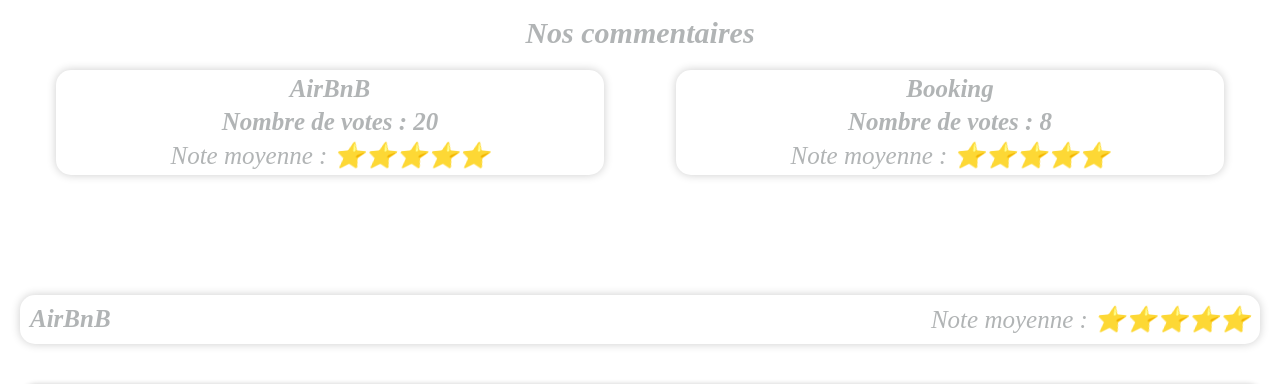
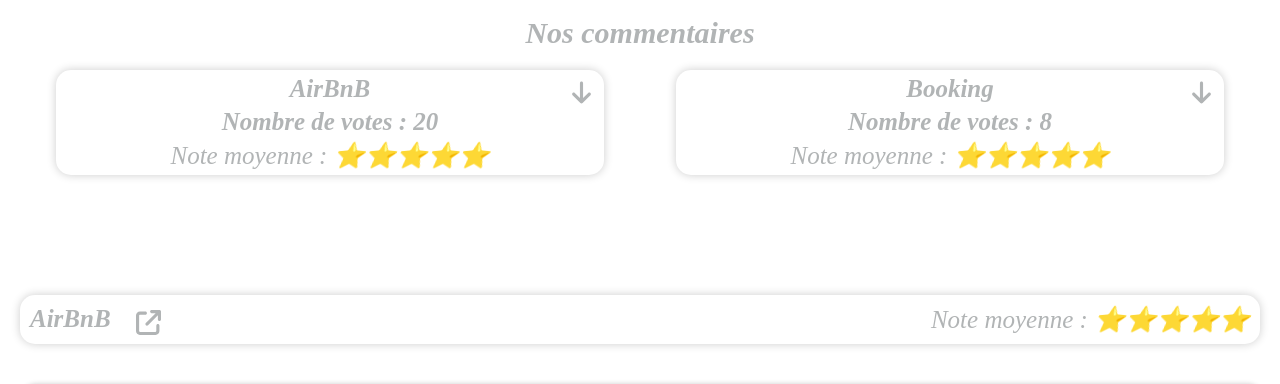
Before and after one commit to AlibertJimmy/Lesboisflottes, a React (Create React App) app: page /Comment in a window 1280 px wide. Shown: the part 184-568 px from the top of the page. Built offline with nearby package versions, Linux system fonts and the light colour scheme.

Commit message:
Added Icon in comments to improve user experience and indicates links

```diff
--- a/src/components/Comment/averageRating.jsx
+++ b/src/components/Comment/averageRating.jsx
@@ -1,6 +1,7 @@
 // Import React Libraries
 import React from 'react';
 import { useTranslation } from 'react-i18next';
+import { faExternalLink } from '@fortawesome/free-solid-svg-icons';
 
 // Import PropTypes
 import PropTypes from 'prop-types';
@@ -16,6 +17,7 @@
   StarScaleContainer, StyledP1
 } from '../../utils/style/js/CommentStyle';
 import { StyledLink } from '../../utils/style/js/LinkStyle';
+import { IconContainerOut, StyledIcon } from '../../utils/style/js/IconStyle';
 
 function AverageRatingItem ({ webSite }) {
   const { t } = useTranslation();
@@ -28,6 +30,7 @@
           target="_blank" rel="noopener noreferrer">
           <AverageRatingContainer id={`averageRatingContainer${webSite.name}`}>
             <WebSiteNameContainer id={`webSiteNameContainer${webSite.name}`}>
+              <IconContainerOut><StyledIcon icon={faExternalLink}/></IconContainerOut>
               <CommentTitle>{webSite.name}</CommentTitle>
             </WebSiteNameContainer>
             <StarScaleContainer id={`starScaleContainer${webSite.name}`}>
--- a/src/components/Comment/commentPresentation.jsx
+++ b/src/components/Comment/commentPresentation.jsx
@@ -1,6 +1,7 @@
 // Import React Libraries
 import React from 'react';
 import { useTranslation } from 'react-i18next';
+import { faArrowDown } from '@fortawesome/free-solid-svg-icons';
 
 // Import PropTypes
 import PropTypes from 'prop-types';
@@ -16,6 +17,7 @@
   StyledP1
 } from '../../utils/style/js/CommentStyle';
 import { StyledHashLink } from '../../utils/style/js/LinkStyle';
+import { IconContainerIn, StyledIcon } from '../../utils/style/js/IconStyle';
 
 function CommentPresentation ({ webSitesList }) {
   const { i18n, t } = useTranslation();
@@ -25,6 +27,7 @@
       {webSitesList.map((webSite, index) => (
         <CommentPresentationContainer key={index} id='commentPresentationContainer'>
           <StyledHashLink to={`#averageRatingWrapper${webSite.name}`}>
+            <IconContainerIn><StyledIcon icon={faArrowDown}/></IconContainerIn>
             <CommentTitle style={{ textAlign: 'center' }}>{webSite.name}</CommentTitle>
             <CommentTitle style={{ textAlign: 'center' }}>{t('AmountOfVotes')} : {webSite.reviewList[0][`reviewList${i18n.language}`].length}</CommentTitle>
             <StyledP1>{t('AverageRating')} : <StarScale scaleValue={webSite.averageRating}/></StyledP1>
--- a/src/components/Footer/Footer.jsx
+++ b/src/components/Footer/Footer.jsx
@@ -8,9 +8,10 @@
 // Import Styles
 import {
   StyledFooter,
-  FooterSideContainerRight, FooterSideContainerLeft, FooterIcon,
+  FooterSideContainerRight, FooterSideContainerLeft,
   FooterTextContainer, StyledP
 } from '../../utils/style/js/FooterStyle';
+import { StyledIcon } from '../../utils/style/js/IconStyle';
 
 function Footer () {
   return (
@@ -20,7 +21,7 @@
             <StyledP>Copyright © 2023 Les Bois Flottés</StyledP>
         </FooterTextContainer>
         <FooterSideContainerRight onClick={() => scrollToTop()}>
-            <FooterIcon id="scrollToTopChevron" icon={faChevronUp} />
+            <StyledIcon id="scrollToTopChevron" icon={faChevronUp} />
         </FooterSideContainerRight>
     </StyledFooter>
   );
--- a/src/utils/style/js/CommentStyle.js
+++ b/src/utils/style/js/CommentStyle.js
@@ -49,7 +49,6 @@
   display: flex;
   flex-wrap: wrap;
 
-
   width: 100%;
 
   @media (max-width: 700px){
@@ -69,6 +68,8 @@
     justify-content: space-between;
 
     flex: 0 0 calc(45% - 10px);
+
+    position: relative;
 
     margin: 0 auto;
     width: 100%;
@@ -107,6 +108,7 @@
   display: flex;
   justify-content: space-between;
 
+
   padding: 5px;
   margin-bottom: ${verticalMargin}px;
 
@@ -115,10 +117,14 @@
 
   @media (max-width: ${responsiveWidthMobile}px) {
     flex-direction: column;
+    align-items: center;
   }
 `;
 
 export const WebSiteNameContainer = styled.div`
+  position: relative;
+  width: fit-content;
+
   @media (max-width: ${responsiveWidthMobile}px) {
     display: flex;
     justify-content: center;
--- a/src/utils/style/js/FooterStyle.js
+++ b/src/utils/style/js/FooterStyle.js
@@ -1,6 +1,5 @@
 // Import Style
 import styled from 'styled-components';
-import { FontAwesomeIcon } from '@fortawesome/react-fontawesome';
 
 // Import Colors
 import colors from '../colors';
@@ -45,12 +44,6 @@
     margin: 0 20px;
 `;
 
-export const FooterIcon = styled(FontAwesomeIcon)`
-    height: 25px;
-    width: 25px;
-    cursor: pointer;
-`;
-
 export const FooterTextContainer = styled.div`
 `;
 
--- /dev/null
+++ b/src/utils/style/js/IconStyle.js
@@ -0,0 +1,31 @@
+// Import Style
+import styled, { css } from 'styled-components';
+import { FontAwesomeIcon } from '@fortawesome/react-fontawesome';
+import colors from '../colors';
+
+const IconDimension = css`
+  height: 25px;
+  width: 25px;
+`;
+
+export const IconContainerIn = styled.div`
+  ${IconDimension};
+  position: absolute;
+  top: 10px;
+  right: 10px;
+`;
+
+export const IconContainerOut = styled.div`
+  ${IconDimension};
+  position: absolute;
+  top: 10px;
+  right: -45px;
+`;
+
+export const StyledIcon = styled(FontAwesomeIcon)`
+  ${IconDimension};
+  cursor: pointer;
+  &:hover{
+    color: ${colors.linkHover};
+  }
+`;
```
